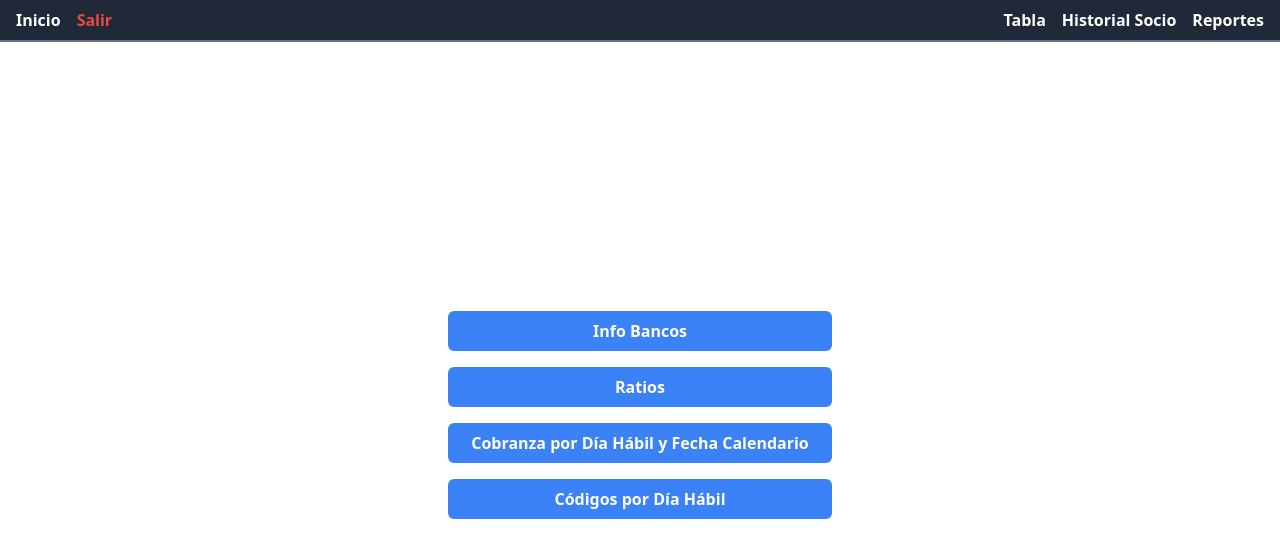
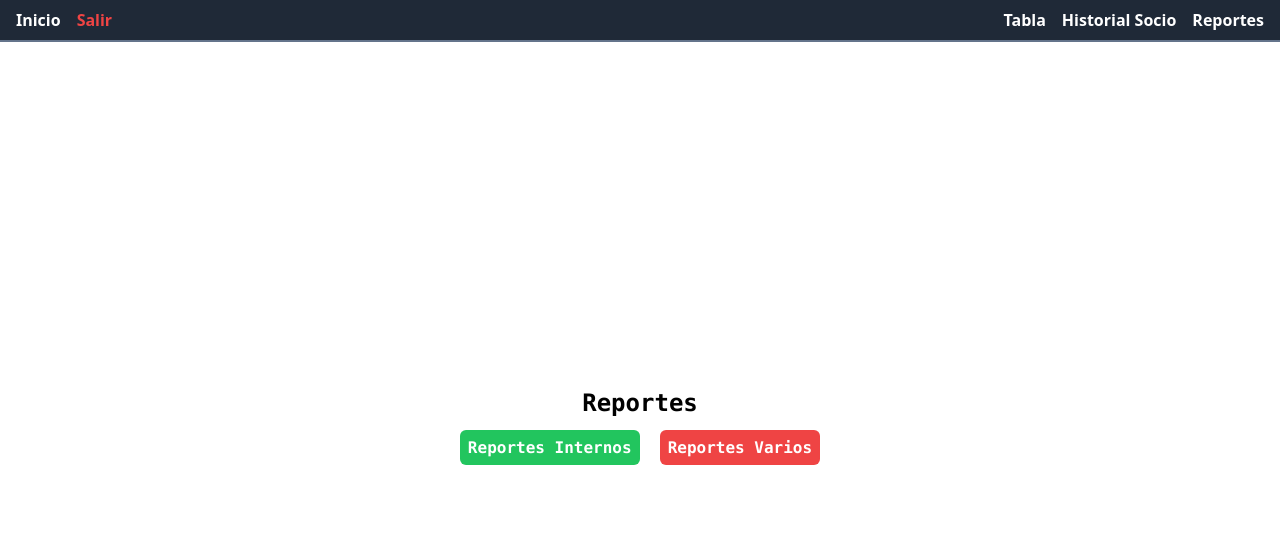
Before and after one commit to Berniburgues/cobranza_front, a React (Vite) app: page /reportes in a window 1280 px wide. Shown: the top 558 px of the page. Built offline with nearby package versions, Linux system fonts and the light colour scheme; sample sign-in values are in the browser's storage.

Commit message:
Categorización de Reportes agregada

```diff
--- /dev/null
+++ b/src/components/Reportes/ReportesInternos.jsx
@@ -0,0 +1,39 @@
+import React from 'react';
+
+const ReportesInternos = () => {
+  const informes = [
+    {
+      title: 'Info Bancos',
+      url: 'https://app.powerbi.com/view?r=eyJrIjoiZjRkMGZlYjYtMWY1OS00ODMyLWJjZjEtZTEyOTgyNWE0NjgzIiwidCI6IjUxZDRjMzBhLTIzZjMtNDk5Mi04M2VkLWU4N2NhNzk0NzNmYiIsImMiOjR9',
+    },
+    {
+      title: 'Ratios',
+      url: 'https://app.powerbi.com/view?r=eyJrIjoiODVkM2E5NjAtODI2My00ZDlhLThjYjEtY2FlYmFiZjk5OTk2IiwidCI6IjUxZDRjMzBhLTIzZjMtNDk5Mi04M2VkLWU4N2NhNzk0NzNmYiIsImMiOjR9',
+    },
+    {
+      title: 'Cobranza por Día Hábil y Fecha Calendario',
+      url: 'https://app.powerbi.com/view?r=eyJrIjoiZTZhM2JkZDAtMDFmYy00OGI1LWEwMTYtZjI2Y2UzZWRiZGE1IiwidCI6IjUxZDRjMzBhLTIzZjMtNDk5Mi04M2VkLWU4N2NhNzk0NzNmYiIsImMiOjR9',
+    },
+    {
+      title: 'Códigos por Día Hábil',
+      url: 'https://app.powerbi.com/view?r=eyJrIjoiNDQyYjhmN2UtYWI0ZC00Y2UzLWE3ZWMtNzc3OWE0M2MxMmYzIiwidCI6IjUxZDRjMzBhLTIzZjMtNDk5Mi04M2VkLWU4N2NhNzk0NzNmYiIsImMiOjR9&pageName=ReportSectione828bf90b0b55e7ed03b',
+    },
+  ];
+
+  return (
+    <div className="flex flex-col items-center justify-center h-full">
+      {informes.map((informe, index) => (
+        <div key={index} className="mb-4">
+          <button
+            className="bg-green-500 hover:bg-green-700 text-white font-bold p-2 italic rounded-md w-96"
+            onClick={() => window.open(informe.url, '_blank')}
+          >
+            {informe.title}
+          </button>
+        </div>
+      ))}
+    </div>
+  );
+};
+
+export default ReportesInternos;
--- /dev/null
+++ b/src/components/Reportes/ReportesVarios.jsx
@@ -0,0 +1,26 @@
+import React from 'react';
+
+const ReportesVarios = () => {
+  const informes = [
+    {
+      title: 'Totales',
+      url: 'https://app.powerbi.com/view?r=eyJrIjoiYjQ4ZTY0ZWItYmU3ZC00M2YyLWEzMjMtOWJjNmQ2MDhhNjlhIiwidCI6IjJiMmUxNjVjLTY3NDItNDY3NC05ZWJmLTkxY2QwYTcwMWE4ZiIsImMiOjR9',
+    },
+  ];
+  return (
+    <div className="flex flex-col items-center justify-center h-full">
+      {informes.map((informe, index) => (
+        <div key={index} className="mb-4">
+          <button
+            className="bg-red-500 hover:bg-red-700 text-white font-bold p-2 italic rounded-md w-96"
+            onClick={() => window.open(informe.url, '_blank')}
+          >
+            {informe.title}
+          </button>
+        </div>
+      ))}
+    </div>
+  );
+};
+
+export default ReportesVarios;
--- a/src/components/Tabla General/Celdas/CeldaCBU.jsx
+++ b/src/components/Tabla General/Celdas/CeldaCBU.jsx
@@ -9,7 +9,7 @@ const CeldaCBU = ({ cliente, filtroCBU }) => {
 
   return (
     <td
-      className={`border-2 border-gray-800  text-xs md:text-sm ${
+      className={`border-2 border-gray-800  text-[0.5rem] md:text-sm ${
         isCbuAzul ? 'bg-blue-500 text-black font-semibold' : ''
       }`}
       title={`${nombreBanco}`}
--- a/src/components/Tabla General/Celdas/CeldaCodigo.jsx
+++ b/src/components/Tabla General/Celdas/CeldaCodigo.jsx
@@ -57,7 +57,7 @@ const CeldaCodigo = ({ cobranzasByDate, fechasCobro, cliente }) => {
         return (
           <td
             key={index}
-            className={`border-2 border-gray-800 py-1 text-center text-[0.7rem] md:font-bold w-1/12 whitespace-nowrap ${cellColorClass}`}
+            className={`border-2 border-gray-800 py-1 text-center text-[0.5rem] md:text-[0.7rem] font-bold w-1/12 whitespace-nowrap truncate ${cellColorClass}`}
             title={codigoDescripcion}
           >
             {cellContent}
--- a/src/components/Tabla General/Celdas/CeldaImporte.jsx
+++ b/src/components/Tabla General/Celdas/CeldaImporte.jsx
@@ -14,7 +14,7 @@ const CeldaImporte = ({ cliente }) => {
 
   return (
     <td
-      className={`border-2 border-gray-800 text-xs md:text-sm md:font-semibold ${colorClass}`}
+      className={`border-2 border-gray-800 text-[0.5rem] truncate md:text-sm font-semibold ${colorClass}`}
     >
       ${cliente.Importe}
     </td>
--- a/src/components/Tabla General/Celdas/CeldaPago.jsx
+++ b/src/components/Tabla General/Celdas/CeldaPago.jsx
@@ -3,7 +3,7 @@ import React from 'react';
 const CeldaPago = ({ cliente, filtroPago }) => {
   return (
     <td
-      className={`border-2 border-gray-800 text-xs md:text-sm md:font-bold ${
+      className={`border-2 border-gray-800 text-[0.5rem] md:text-sm truncate font-bold ${
         cliente.Pago.includes(filtroPago)
           ? cliente.Pago === 'OK'
             ? 'bg-green-400'
--- a/src/components/Tabla General/Celdas/CeldaSocio.jsx
+++ b/src/components/Tabla General/Celdas/CeldaSocio.jsx
@@ -4,7 +4,7 @@ import { Link } from 'react-router-dom';
 const CeldaSocio = ({ cliente }) => {
   return (
     <td
-      className="border-2 border-gray-800  text-xs md:text-sm hover:bg-black hover:text-white cursor-pointer"
+      className="border-2 border-gray-800  text-[0.5rem] md:text-sm hover:bg-black hover:text-white cursor-pointer"
       title="Buscar Datos"
     >
       <Link to={`/socio?numeroSocio=${cliente.Socio}`} target="_blank">
--- a/src/components/Tabla/Periodo.jsx
+++ b/src/components/Tabla/Periodo.jsx
@@ -15,7 +15,7 @@ const Periodo = ({ periodo, setPeriodo, data, setData }) => {
 
   return (
     <select
-      value={periodo}
+      value={periodo || ''}
       onChange={handlePeriodoChange}
       className="border-2 border-gray-800 p-1 text-sm w-24 rounded-md focus:outline-none focus:border-blue-500"
     >
--- a/src/pages/Reportes.jsx
+++ b/src/pages/Reportes.jsx
@@ -1,37 +1,26 @@
+// Reportes.jsx
 import React from 'react';
+import { Outlet, Link } from 'react-router-dom';
 
 const Reportes = () => {
-  const informes = [
-    {
-      title: 'Info Bancos',
-      url: 'https://app.powerbi.com/view?r=eyJrIjoiZjRkMGZlYjYtMWY1OS00ODMyLWJjZjEtZTEyOTgyNWE0NjgzIiwidCI6IjUxZDRjMzBhLTIzZjMtNDk5Mi04M2VkLWU4N2NhNzk0NzNmYiIsImMiOjR9',
-    },
-    {
-      title: 'Ratios',
-      url: 'https://app.powerbi.com/view?r=eyJrIjoiODVkM2E5NjAtODI2My00ZDlhLThjYjEtY2FlYmFiZjk5OTk2IiwidCI6IjUxZDRjMzBhLTIzZjMtNDk5Mi04M2VkLWU4N2NhNzk0NzNmYiIsImMiOjR9',
-    },
-    {
-      title: 'Cobranza por Día Hábil y Fecha Calendario',
-      url: 'https://app.powerbi.com/view?r=eyJrIjoiZTZhM2JkZDAtMDFmYy00OGI1LWEwMTYtZjI2Y2UzZWRiZGE1IiwidCI6IjUxZDRjMzBhLTIzZjMtNDk5Mi04M2VkLWU4N2NhNzk0NzNmYiIsImMiOjR9',
-    },
-    {
-      title: 'Códigos por Día Hábil',
-      url: 'https://app.powerbi.com/view?r=eyJrIjoiNDQyYjhmN2UtYWI0ZC00Y2UzLWE3ZWMtNzc3OWE0M2MxMmYzIiwidCI6IjUxZDRjMzBhLTIzZjMtNDk5Mi04M2VkLWU4N2NhNzk0NzNmYiIsImMiOjR9&pageName=ReportSectione828bf90b0b55e7ed03b',
-    },
-  ];
-
   return (
     <div className="flex flex-col items-center justify-center h-full">
-      {informes.map((informe, index) => (
-        <div key={index} className="mb-4">
-          <button
-            className="bg-blue-500 hover:bg-blue-700 text-white font-bold py-2 px-4 rounded-md w-96"
-            onClick={() => window.open(informe.url, '_blank')}
-          >
-            {informe.title}
-          </button>
-        </div>
-      ))}
+      <h2 className="text-2xl font-bold mb-4 font-mono">Reportes</h2>
+      <div className="space-x-5">
+        <Link
+          to="internos"
+          className="bg-green-500 hover:bg-green-700 text-white font-bold p-2 font-mono rounded-md w-52 text-center"
+        >
+          Reportes Internos
+        </Link>
+        <Link
+          to="varios"
+          className="bg-red-500 hover:bg-red-700 text-white font-bold p-2 font-mono rounded-md w-52 text-center"
+        >
+          Reportes Varios
+        </Link>
+      </div>
+      <Outlet />
     </div>
   );
 };
```
Also changed, not shown: src/router.jsx (+12 -0 lines).
